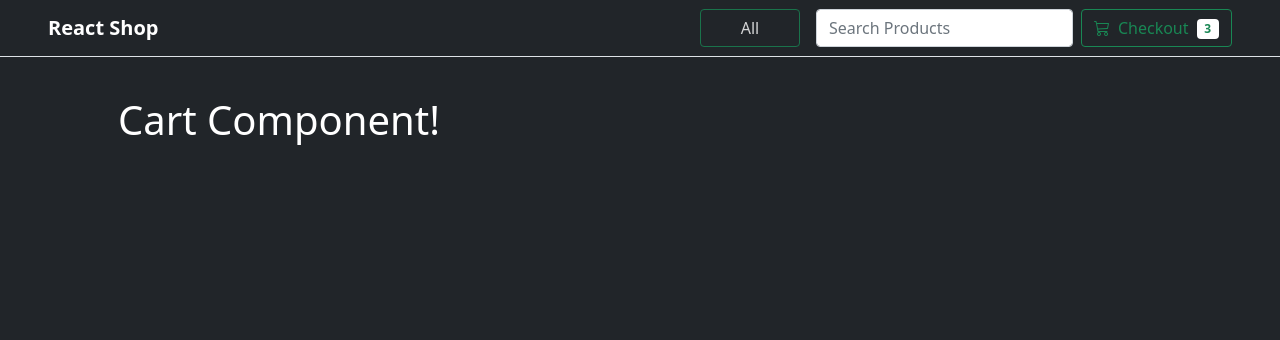
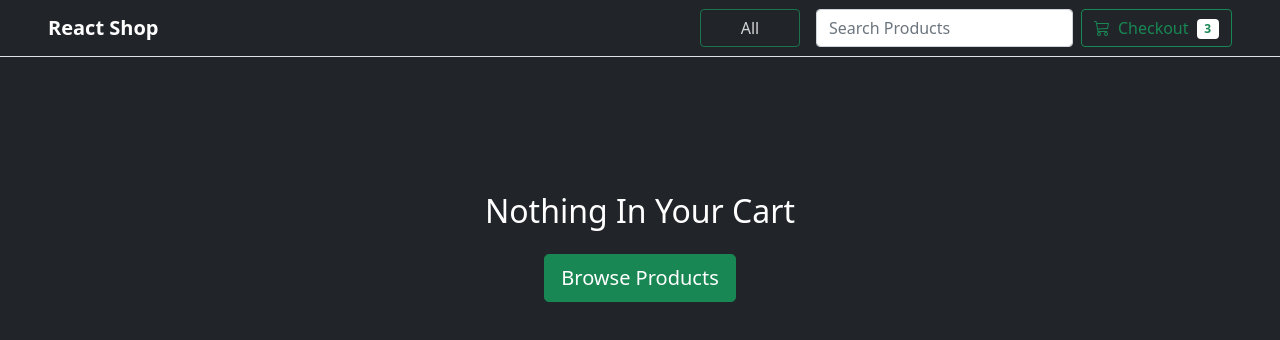
Before and after one commit to SaxenaNikhil/react-shop, a React (Create React App) app: page /cart in a window 1280 px wide. Shown: the top 340 px of the page. Built offline with nearby package versions, Linux system fonts and the light colour scheme.

Commit message:
Working on cart page route page setup

```diff
--- /dev/null
+++ b/src/components/extra/NoContent.jsx
@@ -0,0 +1,10 @@
+export default function NoContent({ text="abc", btnText="xyz" }){
+    return (
+        <div className="text-white text-center my-5 mx-auto p-0 p-md-5 rounded">
+            <h2>{text}</h2>
+            <button className="btn btn-success btn-lg mt-3">
+                {btnText}
+            </button>
+        </div>
+    )
+}
--- a/src/pages/Cart.jsx
+++ b/src/pages/Cart.jsx
@@ -1,5 +1,7 @@
+import NoContent from "../components/extra/NoContent";
+
 export default function Cart() {
     return (
-        <h1> Cart Component! </h1>
+        <NoContent text="Nothing In Your Cart" btnText="Browse Products"/>
     )
 }
--- a/src/pages/Home.jsx
+++ b/src/pages/Home.jsx
@@ -4,7 +4,7 @@ import data from "../data";
 export default function Home() {
     return (
         <div>
-            <h1> Home Component! </h1>
+            {/* <h1> Home Component! </h1> */}
             <Products products={data}/>
         </div>
     )
```
